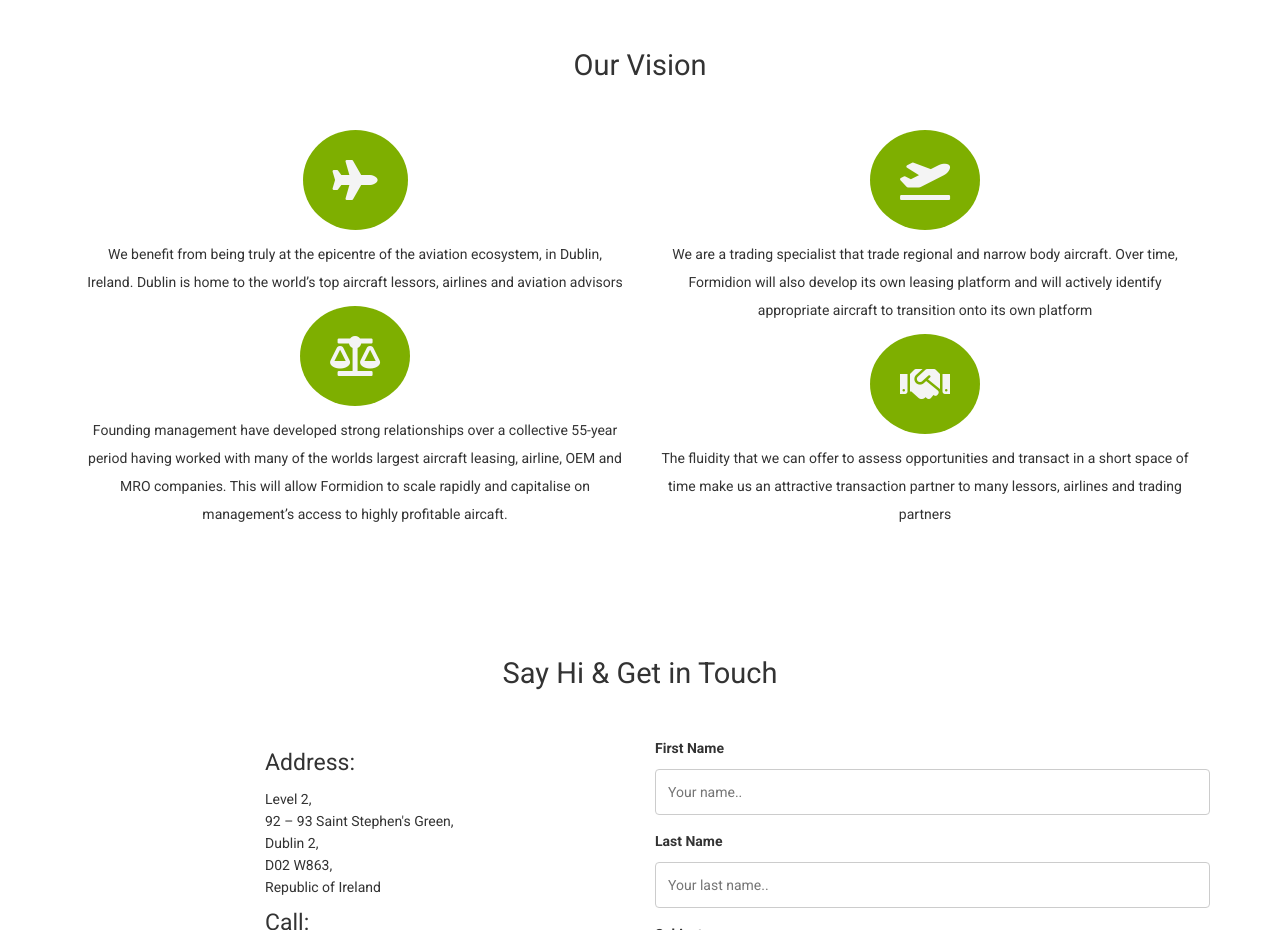
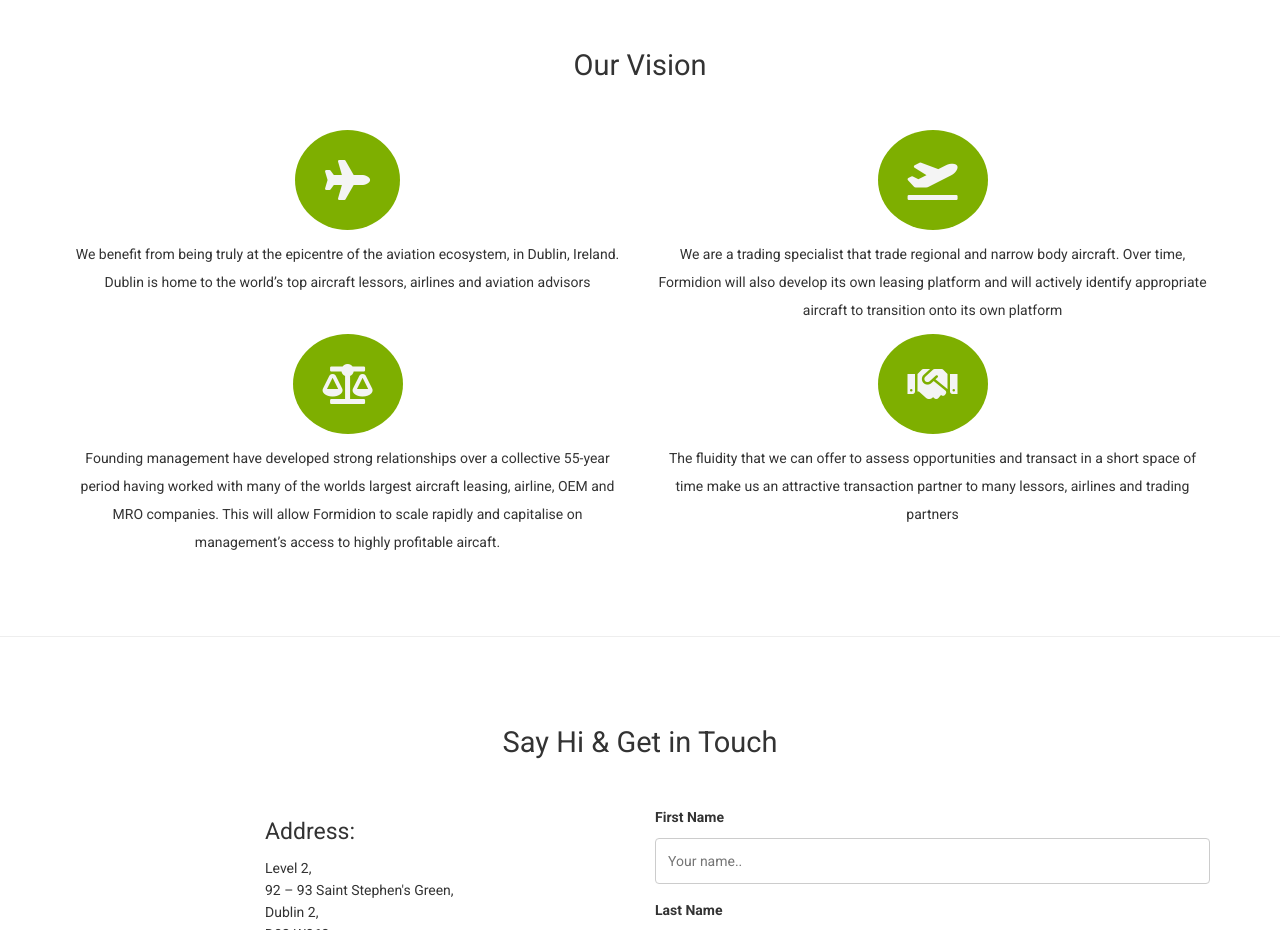
Before and after one commit to higginni/Formidion, a website: page app/index.html in a window 1280 px wide. Shown: the part 1740-2670 px from the top of the page. Drawn offline with nearby package versions, Linux system fonts and the light colour scheme; files that its build step writes are made by us from their sources.

Commit message:
added bootstrap row to our vision section

```diff
--- a/app/index.html
+++ b/app/index.html
@@ -122,6 +122,7 @@
   <section class="our-vision">
     <div class="container">
       <h2>Our Vision</h2>
+      <div class="row">
         <div class="col-md-6">
           <div class="vision-item">
             <i class="fas fa-plane"></i>
@@ -131,6 +132,21 @@
               top aircraft lessors, airlines and aviation advisors
             </p>
           </div>
+        </div>
+        <div class="col-md-6">
+          <div class="vision-item">
+            <i class="fas fa-plane-departure"></i>
+            <p>
+              We are a trading specialist that trade regional and narrow
+              body aircraft. Over time, Formidion will also develop its own
+              leasing platform and will actively identify appropriate
+              aircraft to transition onto its own platform
+            </p>
+          </div>
+        </div>
+      </div>
+      <div class="row">
+        <div class="col-md-6">
           <div class="vision-item">
             <i class="fas fa-balance-scale"></i>
             <p>
@@ -145,15 +161,6 @@
         </div>
         <div class="col-md-6">
           <div class="vision-item">
-          <i class="fas fa-plane-departure"></i>
-          <p>
-            We are a trading specialist that trade regional and narrow
-            body aircraft. Over time, Formidion will also develop its own
-            leasing platform and will actively identify appropriate
-            aircraft to transition onto its own platform
-          </p>
-        </div>
-        <div class="vision-item">
             <i class="fas fa-handshake"></i>
             <p>
               The fluidity that we can offer to assess opportunities and
@@ -164,7 +171,9 @@
           </div>
         </div>
       </div>
+    </div>
   </section>
+  <hr />
   <section id="contact" class="contact">
     <div class="container">
       <div class="row">
```
Lines whose indentation alone changed are shown as unchanged.
